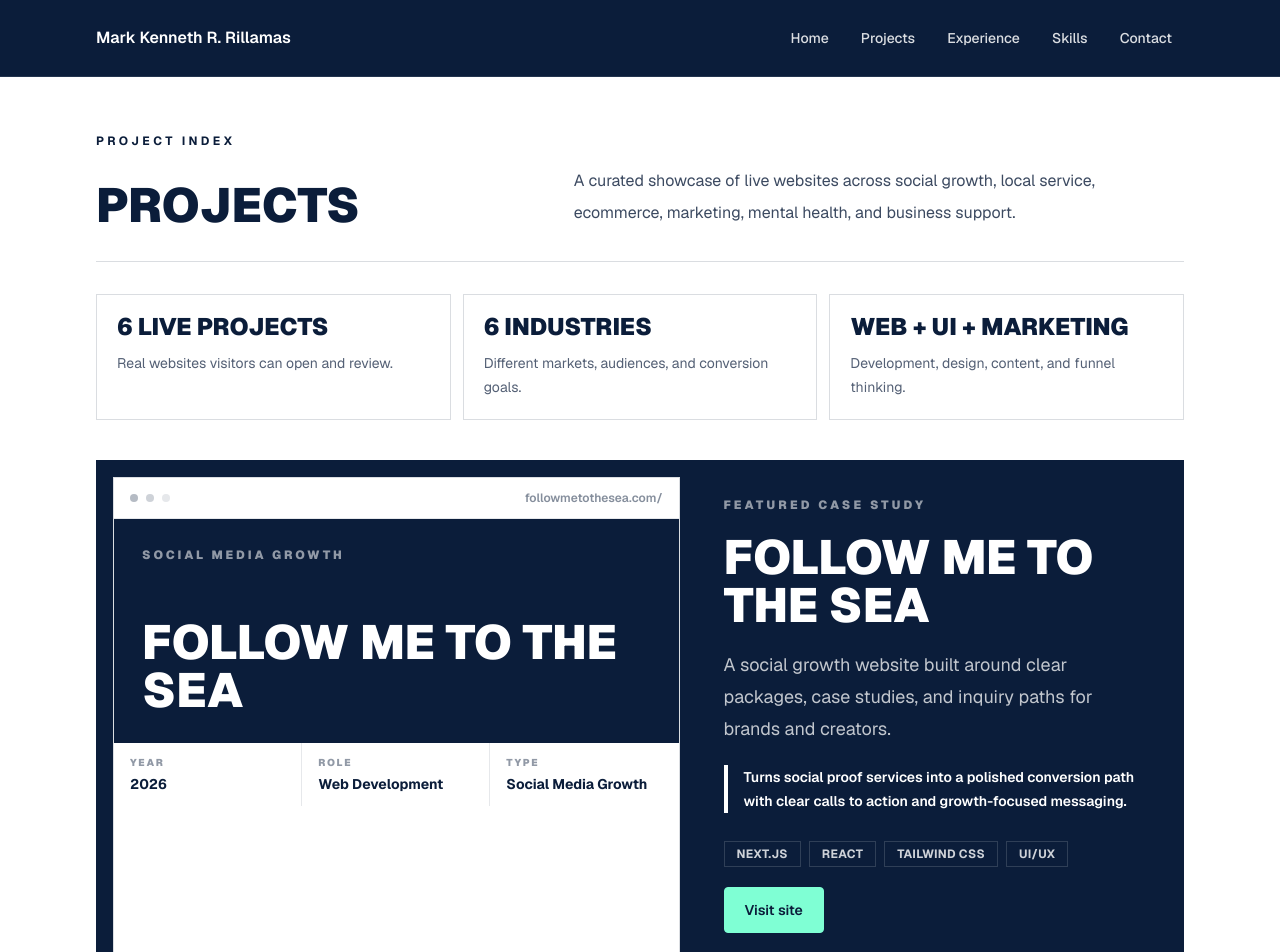
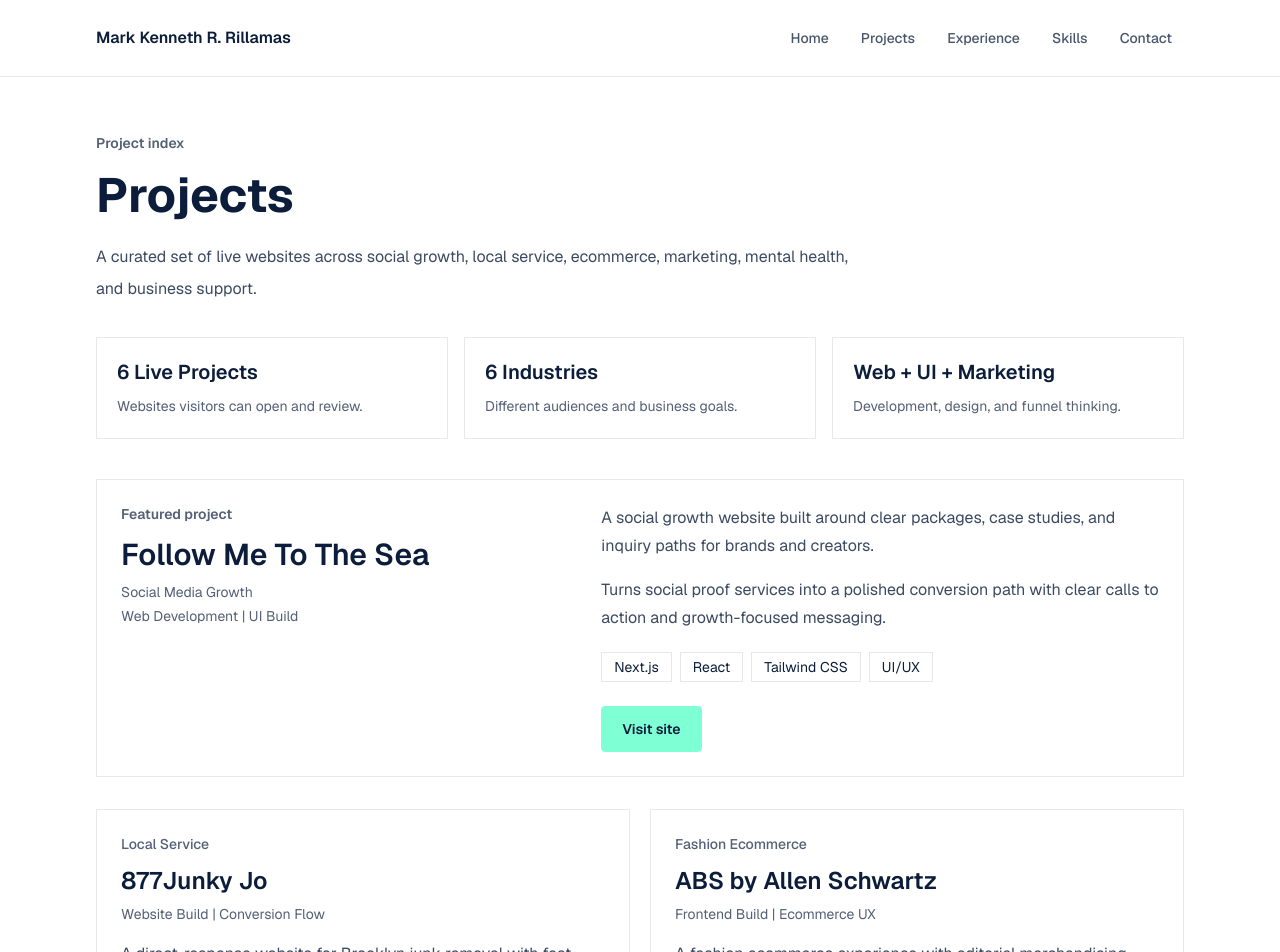
Before and after one commit to kenneth-tech/OnlinePortfolio, a Next.js app: page /projects in a window 1280 px wide. Shown: the top 952 px of the page. Built offline with nearby package versions, Linux system fonts and the light colour scheme.

Commit message:
style: simplify portfolio design

```diff
--- a/src/app/page.tsx
+++ b/src/app/page.tsx
@@ -4,36 +4,36 @@ import { profile, projects, skillGroups, type Project } from "../data/portfolio"
 
 export function FeaturedProjectCard({ project }: { project?: Project }) {
   return (
-    <div className="border border-brand-ink/15 bg-white p-5">
-      <p className="text-xs font-bold uppercase tracking-[0.22em] text-brand-muted/65">
+    <article className="border border-brand-ink/10 bg-white p-5">
+      <p className="text-sm font-semibold text-brand-muted/70">
         Featured project
       </p>
       {project ? (
         <>
-          <h2 className="mt-4 text-2xl font-black uppercase leading-tight text-brand-ink">
+          <h3 className="mt-3 text-xl font-semibold leading-tight text-brand-ink">
             {project.title}
-          </h2>
+          </h3>
           <p className="mt-3 leading-7 text-brand-muted/80">
             {project.description}
           </p>
         </>
       ) : (
         <>
-          <h2 className="mt-4 text-2xl font-black uppercase leading-tight text-brand-ink">
+          <h3 className="mt-3 text-xl font-semibold leading-tight text-brand-ink">
             Add your first project
-          </h2>
+          </h3>
           <p className="mt-3 leading-7 text-brand-muted/80">
             Add a project in src/data/portfolio.ts to feature it here.
           </p>
         </>
       )}
-    </div>
+    </article>
   );
 }
 
 export default function HomePage() {
-  const featuredSkills = skillGroups.flatMap((group) => group.skills).slice(0, 8);
-  const featuredProject = projects.at(0);
+  const featuredSkills = skillGroups.flatMap((group) => group.skills).slice(0, 10);
+  const featuredProjects = projects.slice(0, 3);
   const stats = [
     {
       label: "Experience",
@@ -54,21 +54,19 @@ export default function HomePage() {
 
   return (
     <div className="bg-white">
-      <section className="mx-auto grid min-h-[calc(100vh-168px)] w-full max-w-6xl items-center gap-10 px-5 py-16 sm:px-8 lg:grid-cols-[1.05fr_0.95fr]">
-        <div>
-          <div className="flex flex-wrap gap-2">
-            <span className="border border-brand-ink/20 px-3 py-1 text-xs font-bold uppercase tracking-[0.22em] text-brand-ink">
+      <section className="mx-auto w-full max-w-6xl px-5 py-16 sm:px-8 lg:py-20">
+        <div className="max-w-3xl">
+          <p className="text-sm font-semibold text-brand-muted/70">
             {profile.role}
-            </span>
-            <span className="border border-brand-ink/20 px-3 py-1 text-xs font-bold uppercase tracking-[0.22em] text-brand-ink">
-              {profile.location}
-            </span>
-          </div>
-          <h1 className="mt-6 max-w-4xl text-5xl font-black uppercase leading-none tracking-normal text-brand-ink sm:text-7xl">
+          </p>
+          <h1 className="mt-4 text-4xl font-bold leading-tight text-brand-ink sm:text-6xl">
             {profile.name}
           </h1>
-          <p className="mt-6 max-w-2xl text-lg leading-8 text-brand-muted/85">
+          <p className="mt-5 text-lg leading-8 text-brand-muted/85">
             {profile.summary}
+          </p>
+          <p className="mt-4 text-base text-brand-muted/75">
+            {profile.location}
           </p>
           <div className="mt-8 flex flex-wrap gap-3">
             <AnimatedButtonLink href="/projects">
@@ -78,49 +76,64 @@ export default function HomePage() {
               Contact Me
             </AnimatedButtonLink>
           </div>
-          <div className="mt-10 grid gap-3 sm:grid-cols-3">
+        </div>
+      </section>
+
+      <section className="mx-auto w-full max-w-6xl border-t border-brand-ink/10 px-5 py-12 sm:px-8">
+        <h2 className="text-2xl font-semibold text-brand-ink">Highlights</h2>
+        <div className="mt-6 grid gap-4 md:grid-cols-3">
           {stats.map((stat) => (
             <StatCard key={stat.value} {...stat} />
           ))}
         </div>
+      </section>
+
+      <section className="mx-auto grid w-full max-w-6xl gap-10 border-t border-brand-ink/10 px-5 py-12 sm:px-8 lg:grid-cols-[1.1fr_0.9fr]">
+        <div>
+          <div className="flex items-end justify-between gap-4">
+            <h2 className="text-2xl font-semibold text-brand-ink">
+              Selected work
+            </h2>
+            <a
+              href="/projects"
+              className="text-sm font-semibold text-brand-muted underline-offset-4 hover:text-brand-ink hover:underline"
+            >
+              View all
+            </a>
+          </div>
+          <div className="mt-6 grid gap-4">
+            {featuredProjects.map((project) => (
+              <article
+                key={project.title}
+                className="border border-brand-ink/10 bg-white p-5"
+              >
+                <p className="text-sm text-brand-muted/70">
+                  {project.category}
+                </p>
+                <h3 className="mt-2 text-xl font-semibold text-brand-ink">
+                  {project.title}
+                </h3>
+                <p className="mt-2 leading-7 text-brand-muted/80">
+                  {project.description}
+                </p>
+              </article>
+            ))}
+          </div>
         </div>
 
-        <aside className="border border-brand-ink bg-brand-ink p-3 text-white shadow-xl">
-          <div className="border border-white/15 p-5">
-            <div className="flex items-center justify-between gap-4 border-b border-white/15 pb-4">
-              <p className="text-xs font-bold uppercase tracking-[0.28em] text-white/65">
-                Portfolio console
-              </p>
-              <span className="h-2 w-2 rounded-full bg-white/70" />
-            </div>
-            <div className="mt-5 grid gap-4">
-              <FeaturedProjectCard project={featuredProject} />
-              <div className="border border-white/15 bg-white p-5">
-                <p className="text-xs font-bold uppercase tracking-[0.22em] text-brand-muted/65">
-                  Core skills
-                </p>
-                <div className="mt-4 flex flex-wrap gap-2">
+        <div>
+          <h2 className="text-2xl font-semibold text-brand-ink">Core skills</h2>
+          <div className="mt-6 flex flex-wrap gap-2">
             {featuredSkills.map((skill) => (
               <span
                 key={skill}
-                      className="border border-brand-ink/15 bg-brand-muted/10 px-3 py-1 text-sm font-semibold text-brand-ink"
+                className="border border-brand-ink/10 px-3 py-2 text-sm font-medium text-brand-muted"
               >
                 {skill}
               </span>
             ))}
           </div>
         </div>
-              <div className="border border-white/15 px-5 py-4">
-                <p className="text-xs font-bold uppercase tracking-[0.22em] text-white/65">
-                  Contact signal
-                </p>
-                <p className="mt-3 break-words text-sm font-semibold text-white">
-                  {profile.email}
-                </p>
-              </div>
-            </div>
-          </div>
-        </aside>
       </section>
     </div>
   );
--- a/src/app/projects/page.tsx
+++ b/src/app/projects/page.tsx
@@ -1,67 +1,6 @@
 import { AnimatedButtonLink } from "../../components/animated-button-link";
 import { PageHeader } from "../../components/page-header";
-import { projects, type Project } from "../../data/portfolio";
-
-function ProjectPreview({
-  project,
-  compact = false,
-}: {
-  project: Project;
-  compact?: boolean;
-}) {
-  return (
-    <div className="border border-brand-ink/15 bg-white">
-      <div className="flex items-center gap-2 border-b border-brand-ink/10 px-4 py-3">
-        <span className="h-2 w-2 rounded-full bg-brand-ink/30" />
-        <span className="h-2 w-2 rounded-full bg-brand-ink/20" />
-        <span className="h-2 w-2 rounded-full bg-brand-ink/10" />
-        <span className="ml-auto truncate text-xs font-semibold text-brand-muted/50">
-          {project.url.replace("https://", "").replace("www.", "")}
-        </span>
-      </div>
-      <div
-        className={`grid border-b border-brand-ink/10 bg-brand-ink text-white ${
-          compact ? "min-h-36 p-5" : "min-h-56 p-7"
-        }`}
-      >
-        <p className="text-xs font-black uppercase tracking-[0.24em] text-white/55">
-          {project.category}
-        </p>
-        <h3
-          className={`self-end font-black uppercase leading-none ${
-            compact ? "text-3xl" : "text-5xl"
-          }`}
-        >
-          {project.title}
-        </h3>
-      </div>
-      <div className="grid grid-cols-3 divide-x divide-brand-ink/10">
-        <div className="px-4 py-3">
-          <p className="text-[10px] font-black uppercase tracking-[0.18em] text-brand-muted/45">
-            Year
-          </p>
-          <p className="mt-1 text-sm font-bold text-brand-ink">{project.year}</p>
-        </div>
-        <div className="px-4 py-3">
-          <p className="text-[10px] font-black uppercase tracking-[0.18em] text-brand-muted/45">
-            Role
-          </p>
-          <p className="mt-1 truncate text-sm font-bold text-brand-ink">
-            {project.role.split("|")[0].trim()}
-          </p>
-        </div>
-        <div className="px-4 py-3">
-          <p className="text-[10px] font-black uppercase tracking-[0.18em] text-brand-muted/45">
-            Type
-          </p>
-          <p className="mt-1 truncate text-sm font-bold text-brand-ink">
-            {project.category}
-          </p>
-        </div>
-      </div>
-    </div>
-  );
-}
+import { projects } from "../../data/portfolio";
 
 export default function ProjectsPage() {
   const [featuredProject, ...projectGrid] = projects;
@@ -71,55 +10,55 @@ export default function ProjectsPage() {
       <PageHeader
         eyebrow="Project index"
         title="Projects"
-        description="A curated showcase of live websites across social growth, local service, ecommerce, marketing, mental health, and business support."
+        description="A curated set of live websites across social growth, local service, ecommerce, marketing, mental health, and business support."
       />
 
-      <div className="mt-8 grid gap-3 sm:grid-cols-3">
+      <div className="mt-8 grid gap-4 sm:grid-cols-3">
         {[
-          ["6 Live Projects", "Real websites visitors can open and review."],
-          ["6 Industries", "Different markets, audiences, and conversion goals."],
-          [
-            "Web + UI + Marketing",
-            "Development, design, content, and funnel thinking.",
-          ],
+          ["6 Live Projects", "Websites visitors can open and review."],
+          ["6 Industries", "Different audiences and business goals."],
+          ["Web + UI + Marketing", "Development, design, and funnel thinking."],
         ].map(([label, detail]) => (
-          <div key={label} className="border border-brand-ink/15 bg-white p-5">
-            <p className="text-2xl font-black uppercase leading-none text-brand-ink">
-              {label}
-            </p>
-            <p className="mt-3 text-sm leading-6 text-brand-muted/70">{detail}</p>
+          <div key={label} className="border border-brand-ink/10 bg-white p-5">
+            <p className="text-xl font-semibold text-brand-ink">{label}</p>
+            <p className="mt-2 text-sm leading-6 text-brand-muted/70">{detail}</p>
           </div>
         ))}
       </div>
 
-      <article className="mt-10 grid gap-6 border border-brand-ink bg-brand-ink p-4 text-white lg:grid-cols-[1.1fr_0.9fr]">
-        <ProjectPreview project={featuredProject} />
-        <div className="flex flex-col justify-between p-3 sm:p-5">
+      <article className="mt-10 grid gap-6 border border-brand-ink/10 bg-white p-6 lg:grid-cols-[0.9fr_1.1fr]">
         <div>
-            <p className="text-xs font-black uppercase tracking-[0.26em] text-white/55">
-              Featured case study
+          <p className="text-sm font-semibold text-brand-muted/70">
+            Featured project
           </p>
-            <h2 className="mt-5 text-4xl font-black uppercase leading-none sm:text-5xl">
+          <h2 className="mt-3 text-3xl font-semibold leading-tight text-brand-ink">
             {featuredProject.title}
           </h2>
-            <p className="mt-5 text-lg leading-8 text-white/75">
+          <p className="mt-2 text-sm text-brand-muted/70">
+            {featuredProject.category}
+          </p>
+          <p className="mt-1 text-sm text-brand-muted/70">
+            {featuredProject.role}
+          </p>
+        </div>
+        <div>
+          <p className="leading-7 text-brand-muted/80">
             {featuredProject.description}
           </p>
-            <p className="mt-5 border-l-4 border-white pl-4 text-sm font-semibold leading-6 text-white">
+          <p className="mt-4 leading-7 text-brand-muted/80">
             {featuredProject.impact}
           </p>
-          </div>
-          <div className="mt-7">
-            <div className="mb-5 flex flex-wrap gap-2">
+          <div className="mt-5 flex flex-wrap gap-2">
             {featuredProject.stack.map((item) => (
               <span
                 key={item}
-                  className="border border-white/15 px-3 py-1 text-xs font-bold uppercase tracking-wide text-white/80"
+                className="border border-brand-ink/10 px-3 py-1 text-sm text-brand-muted"
               >
                 {item}
               </span>
             ))}
           </div>
+          <div className="mt-6">
             <AnimatedButtonLink
               href={featuredProject.links[0].href}
               rel="noreferrer"
@@ -131,31 +70,27 @@ export default function ProjectsPage() {
         </div>
       </article>
 
-      <div className="mt-10 grid gap-5 lg:grid-cols-2">
-        {projectGrid.map((project, index) => (
+      <div className="mt-8 grid gap-5 md:grid-cols-2">
+        {projectGrid.map((project) => (
           <article
             key={project.title}
-            className="grid gap-5 border border-brand-ink/15 bg-white p-5 transition-[border-color,transform] duration-200 hover:-translate-y-1 hover:border-brand-ink/40"
+            className="flex flex-col border border-brand-ink/10 bg-white p-6"
           >
-            <ProjectPreview project={project} compact />
-            <div>
-              <p className="text-xs font-black uppercase tracking-[0.24em] text-brand-muted/60">
-                Project {String(index + 2).padStart(2, "0")} | {project.category}
+            <p className="text-sm font-medium text-brand-muted/70">
+              {project.category}
             </p>
-              <h2 className="mt-4 text-2xl font-black uppercase leading-tight text-brand-ink">
+            <h2 className="mt-3 text-2xl font-semibold leading-tight text-brand-ink">
               {project.title}
             </h2>
-              <p className="mt-3 leading-7 text-brand-muted/80">
+            <p className="mt-2 text-sm text-brand-muted/70">{project.role}</p>
+            <p className="mt-4 flex-1 leading-7 text-brand-muted/80">
               {project.description}
-              </p>
-              <p className="mt-4 border-l-4 border-brand-ink pl-4 text-sm font-semibold leading-6 text-brand-ink">
-                {project.impact}
             </p>
             <div className="mt-5 flex flex-wrap gap-2">
               {project.stack.map((item) => (
                 <span
                   key={item}
-                    className="border border-brand-ink/10 bg-brand-muted/10 px-3 py-1 text-xs font-bold uppercase tracking-wide text-brand-muted"
+                  className="border border-brand-ink/10 px-3 py-1 text-sm text-brand-muted"
                 >
                   {item}
                 </span>
@@ -171,7 +106,6 @@ export default function ProjectsPage() {
                 Visit site
               </AnimatedButtonLink>
             </div>
-            </div>
           </article>
         ))}
       </div>
--- a/src/components/page-header.tsx
+++ b/src/components/page-header.tsx
@@ -6,18 +6,16 @@ type PageHeaderProps = {
 
 export function PageHeader({ eyebrow, title, description }: PageHeaderProps) {
   return (
-    <header className="border-b border-brand-ink/15 pb-8">
-      <p className="text-xs font-bold uppercase tracking-[0.28em] text-brand-muted">
+    <header className="max-w-3xl">
+      <p className="text-sm font-semibold text-brand-muted/70">
         {eyebrow}
       </p>
-      <div className="mt-4 grid gap-5 lg:grid-cols-[0.75fr_1fr] lg:items-end">
-        <h1 className="text-4xl font-black uppercase leading-none text-brand-ink sm:text-5xl">
-          {title}
-        </h1>
-        <p className="max-w-3xl text-base leading-8 text-brand-muted/80">
-          {description}
-        </p>
-      </div>
+      <h1 className="mt-3 text-4xl font-bold leading-tight text-brand-ink sm:text-5xl">
+        {title}
+      </h1>
+      <p className="mt-4 text-base leading-8 text-brand-muted/80">
+        {description}
+      </p>
     </header>
   );
 }
--- a/src/components/site-header.tsx
+++ b/src/components/site-header.tsx
@@ -12,21 +12,21 @@ const navItems = [
 
 export function SiteHeader() {
   return (
-    <header className="border-b border-white/10 bg-brand-ink">
+    <header className="border-b border-brand-ink/10 bg-white">
       <div className="mx-auto flex w-full max-w-6xl flex-col gap-4 px-5 py-5 sm:flex-row sm:items-center sm:justify-between sm:px-8">
         <Link
           href="/"
-          className="w-fit text-base font-semibold text-white outline-none transition hover:text-white/80 focus-visible:rounded focus-visible:ring-2 focus-visible:ring-white focus-visible:ring-offset-4 focus-visible:ring-offset-brand-ink"
+          className="w-fit text-base font-semibold text-brand-ink outline-none transition hover:text-brand-muted/70 focus-visible:rounded focus-visible:ring-2 focus-visible:ring-brand-muted focus-visible:ring-offset-4"
         >
           {profile.name}
         </Link>
         <nav aria-label="Main navigation">
-          <ul className="flex flex-wrap gap-2 text-sm font-medium text-white/85">
+          <ul className="flex flex-wrap gap-2 text-sm font-medium text-brand-muted/75">
             {navItems.map((item) => (
               <li key={item.href}>
                 <Link
                   href={item.href}
-                  className="block rounded px-3 py-2 outline-none transition hover:bg-white/10 hover:text-white focus-visible:ring-2 focus-visible:ring-white"
+                  className="block rounded px-3 py-2 outline-none transition hover:bg-brand-muted/5 hover:text-brand-ink focus-visible:ring-2 focus-visible:ring-brand-muted"
                 >
                   {item.label}
                 </Link>
--- a/src/components/stat-card.tsx
+++ b/src/components/stat-card.tsx
@@ -6,11 +6,11 @@ type StatCardProps = {
 
 export function StatCard({ label, value, detail }: StatCardProps) {
   return (
-    <div className="border border-brand-ink/15 bg-white p-4">
-      <p className="text-[0.7rem] font-bold uppercase tracking-[0.22em] text-brand-muted/70">
+    <div className="border border-brand-ink/10 bg-white p-5">
+      <p className="text-sm font-medium text-brand-muted/70">
         {label}
       </p>
-      <p className="mt-3 text-2xl font-black uppercase leading-none text-brand-ink">
+      <p className="mt-2 text-2xl font-semibold leading-none text-brand-ink">
         {value}
       </p>
       <p className="mt-2 text-sm leading-6 text-brand-muted/75">{detail}</p>
```
Also changed, not shown: src/app/contact/page.tsx (+6 -6 lines), src/app/experience/page.tsx (+9 -10 lines), src/app/skills/page.tsx (+4 -4 lines), src/components/site-footer.tsx (+5 -5 lines), 3 other files (tests, documents, lock files or other folders). Lines whose indentation alone changed are shown as unchanged.
